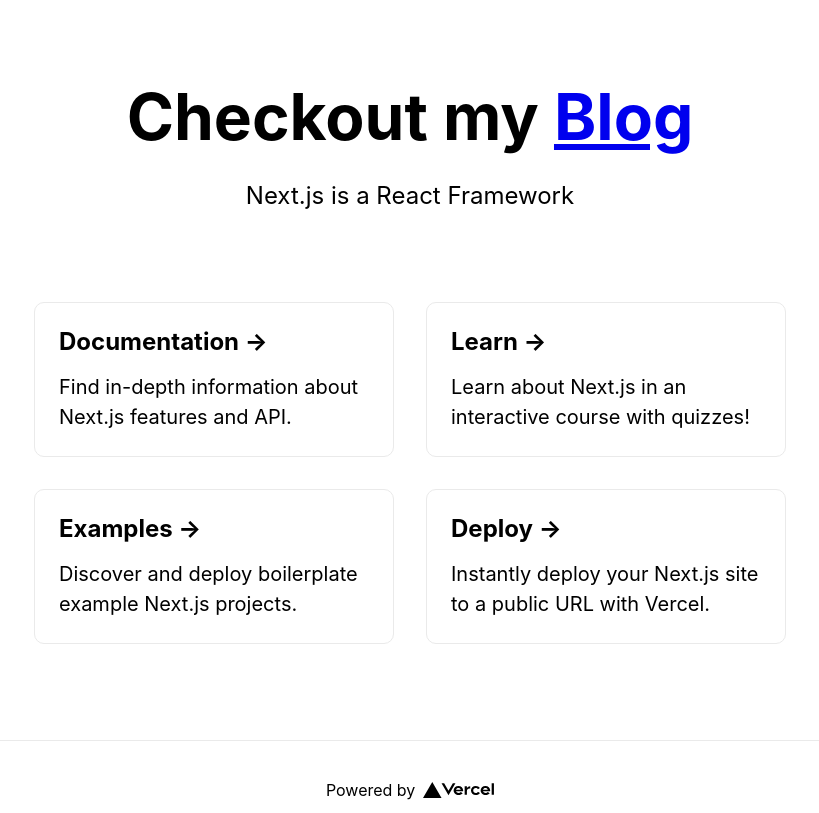
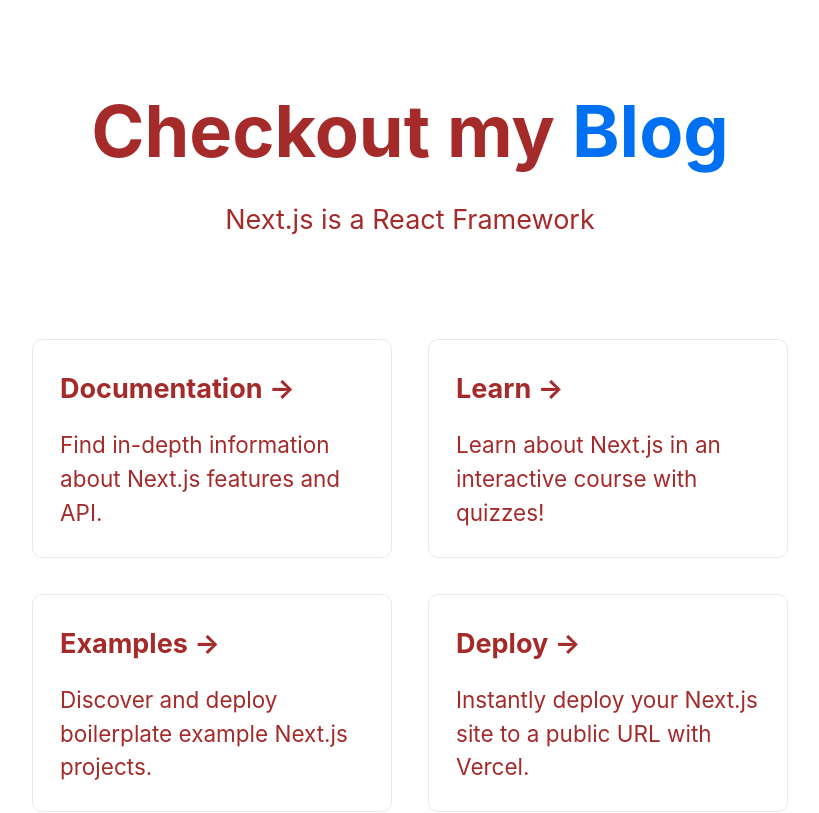
Before and after one commit to khanyakupelo1/nextjs-blog, a Next.js app: page / in a window 1280 px wide. Shown: the top 813 px of the page, without its empty margins (230-1049 px from the left). Built offline with nearby package versions, Linux system fonts and the light colour scheme.

Commit message:
Uses global styling

```diff
--- a/components/layout.module.css
+++ b/components/layout.module.css
@@ -2,5 +2,5 @@
   max-width: 36rem;
   padding: 0 1rem;
   margin: 3rem auto 6rem;
-  background-color: burlywood;
+  /* background-color: burlywood; */
 }
--- /dev/null
+++ b/styles/global.css
@@ -0,0 +1,28 @@
+html,
+body {
+  padding: 0;
+  margin: 0;
+  font-family: -apple-system, BlinkMacSystemFont, Segoe UI, Roboto, Oxygen,
+    Ubuntu, Cantarell, Fira Sans, Droid Sans, Helvetica Neue, sans-serif;
+  line-height: 1.6;
+  font-size: 18px;
+  color: brown;
+}
+
+* {
+  box-sizing: border-box;
+}
+
+a {
+  color: #0070f3;
+  text-decoration: none;
+}
+
+a:hover {
+  text-decoration: underline;
+}
+
+img {
+  max-width: 100%;
+  display: block;
+}
```
Also changed, not shown: pages/_app.js (+8 -0 lines).
